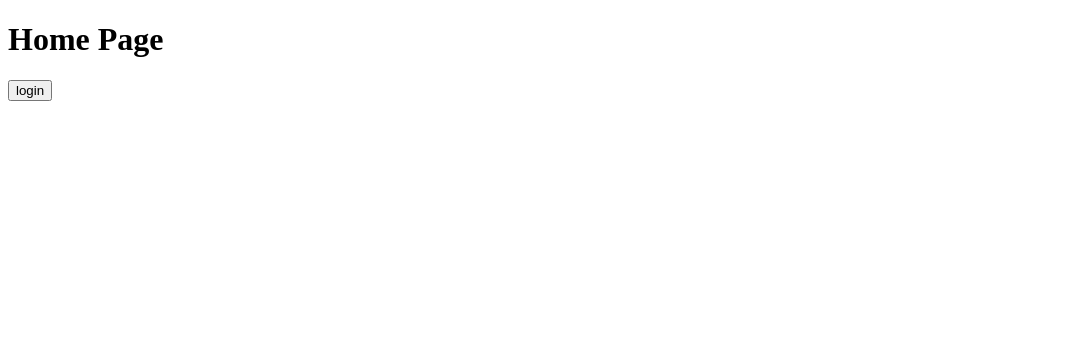
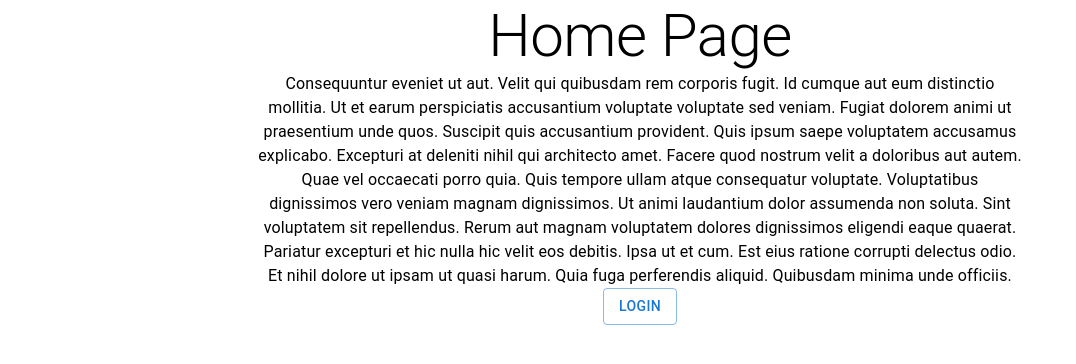
Before and after one commit to nh602/HackCU2022, a React (Create React App) app in the folder frontend/: page / in a window 1280 px wide. Shown: the top 364 px of the page, without its empty margins (0-1076 px from the left). Built offline with nearby package versions, Linux system fonts and the light colour scheme.

Commit message:
styled app, home, login, and login modal

```diff
--- a/frontend/src/cmp/Home.js
+++ b/frontend/src/cmp/Home.js
@@ -1,12 +1,26 @@
-
+import { Typography, Modal, Button } from "@mui/material";
+import { useState } from 'react';
+import Login from "./Login";
 
 
 const Home = () => {
 
+
     return (
         <div className="home page">
-            <h1>Home Page</h1>
-            <button onClick={() => null}>login</button>
+            <Typography variant="h2" className="page-title">Home Page</Typography>
+            <Typography variant="body1" className="page-body">
+                Consequuntur eveniet ut aut. Velit qui quibusdam rem corporis fugit. Id cumque aut eum distinctio mollitia.
+
+                Ut et earum perspiciatis accusantium voluptate voluptate sed veniam. Fugiat dolorem animi ut praesentium unde quos. Suscipit quis accusantium provident. Quis ipsum saepe voluptatem accusamus explicabo.
+
+                Excepturi at deleniti nihil qui architecto amet. Facere quod nostrum velit a doloribus aut autem. Quae vel occaecati porro quia. Quis tempore ullam atque consequatur voluptate. Voluptatibus dignissimos vero veniam magnam dignissimos.
+
+                Ut animi laudantium dolor assumenda non soluta. Sint voluptatem sit repellendus. Rerum aut magnam voluptatem dolores dignissimos eligendi eaque quaerat. Pariatur excepturi et hic nulla hic velit eos debitis.
+
+                Ipsa ut et cum. Est eius ratione corrupti delectus odio. Et nihil dolore ut ipsam ut quasi harum. Quia fuga perferendis aliquid. Quibusdam minima unde officiis.
+            </Typography>
+            <Login />
         </div>
     );
 }
--- a/frontend/src/cmp/Login.js
+++ b/frontend/src/cmp/Login.js
@@ -1,5 +1,5 @@
 import "../css/login.css";
-import { TextField, Autocomplete, Typography, Button, Modal } from '@mui/material';
+import { TextField, Autocomplete, Typography, Button, Modal, Box } from '@mui/material';
 import { useState } from "react";
 
 const states = [
@@ -26,7 +26,7 @@ const Login = () => {
     };
 
     const loginDiv = (
-        <div className="login-div">
+        <Box className="login-div">
             <div className="modal-header">
                 <Typography variant="h4">Login</Typography>
                 <Typography>Please enter valid voter-registration information.</Typography>
@@ -50,14 +50,14 @@ const Login = () => {
 
                 <Button variant="text">Submit</Button>
             </form>
-        </div>
+        </Box>
     );
 
     return (
         <div>
-            <button type="button" onClick={handleOpen}>
-                Open Modal
-            </button>
+            <Button variant="outlined" onClick={handleOpen}>
+                Login
+            </Button>
             <Modal open={open} onClose={handleClose}>
                 { loginDiv }
             </Modal>
--- a/frontend/src/css/App.css
+++ b/frontend/src/css/App.css
@@ -0,0 +1,25 @@
+html, body {
+  margin: 0;
+  padding: 0;
+}
+
+.app {
+    display: flex;
+    flex-direction: column;
+    gap: 30px;
+    background: linear-gradient(45deg, rgba(139, 0, 0, 0.308), rgb(255, 245, 201), rgba(0, 0, 177, 0.219));
+    height: 100vh;
+}
+
+.page {
+    display: flex;
+    flex-direction: column;
+    align-items: center;
+    justify-content: flex-start;
+    height: 100%;
+}
+
+.page-body {
+    width: 60%;
+    text-align: center;
+}
--- a/frontend/src/css/index.css
+++ /dev/null
@@ -1,13 +0,0 @@
-body {
-  margin: 0;
-  font-family: -apple-system, BlinkMacSystemFont, 'Segoe UI', 'Roboto', 'Oxygen',
-    'Ubuntu', 'Cantarell', 'Fira Sans', 'Droid Sans', 'Helvetica Neue',
-    sans-serif;
-  -webkit-font-smoothing: antialiased;
-  -moz-osx-font-smoothing: grayscale;
-}
-
-code {
-  font-family: source-code-pro, Menlo, Monaco, Consolas, 'Courier New',
-    monospace;
-}
--- /dev/null
+++ b/frontend/src/css/login.css
@@ -0,0 +1,26 @@
+
+.login-div {
+    display: flex;
+    flex-direction: column;
+    width: 50%;
+    align-items: center;
+    gap: 20px;
+    padding: 20px;
+    padding-bottom: 30px;
+    padding-top: 30px;
+    position: absolute;
+    top: 50%;
+    left: 50%;
+    transform: translate(-50%, -50%);
+    background-color: aliceblue;
+    border-radius: 10px;
+}
+
+.login-form {
+    padding: 10px;
+    width: 90%;
+}
+
+.modal-header {
+    width: 90%;
+}
```
